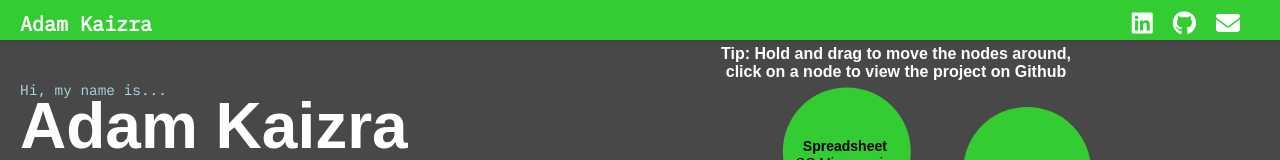
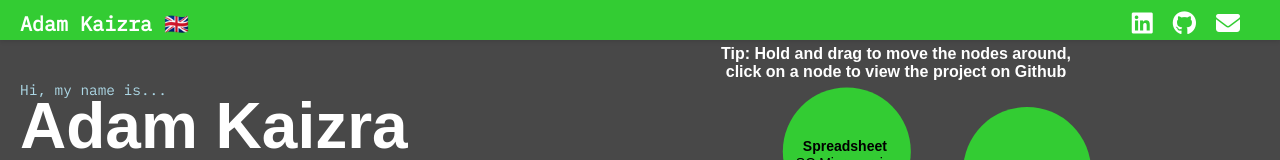
Before and after one commit to CRN91/Portfolio, a React (Create React App) app: page / in a window 1280 px wide. Shown: the top 160 px of the page. Built offline with nearby package versions, Linux system fonts and the light colour scheme.

Commit message:
Updated CV and added British flag to my name to make my location clearer.

```diff
--- a/src/components/NavBar/NavBar.js
+++ b/src/components/NavBar/NavBar.js
@@ -4,7 +4,7 @@ import './NavBar.css';
 const NavBar = () => (
   <div className="navbar">
     <div className="nav-left">
-      <h2>Adam Kaizra</h2>
+      <h2>Adam Kaizra 🇬🇧</h2>
     </div>
     <div className="nav-right">
       <a href="https://www.linkedin.com/in/akaizra/" target="_blank" rel="noopener noreferrer">
```
Also changed, not shown: 1 other file (tests, documents, lock files or other folders).
